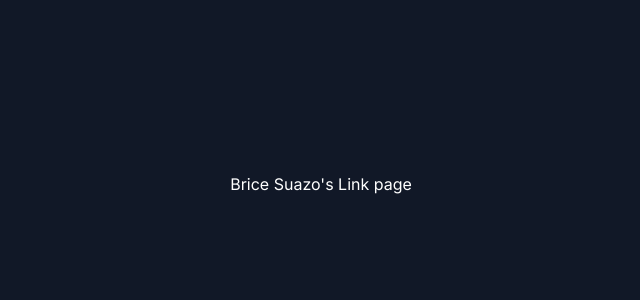
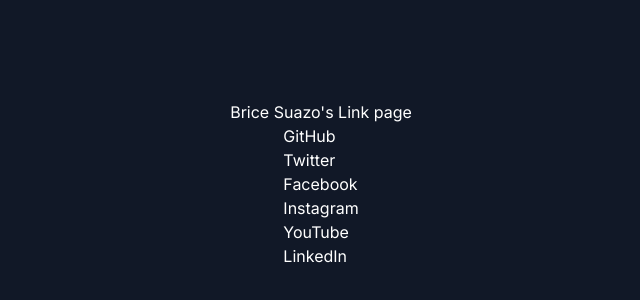
Before and after one commit to bricesuazo/link.bricesuazo.com, a Next.js app: page / in a window 1280 px wide. Shown: the part 216-516 px from the top of the page, without its empty margins (319-959 px from the left). Built offline with nearby package versions, Linux system fonts and the light colour scheme.

Commit message:
Add constants. Migrate to yarn. Add not-found home and social page.

```diff
--- a/next.config.js
+++ b/next.config.js
@@ -2,7 +2,10 @@
 const nextConfig = {
   experimental: {
     appDir: true,
+    fontLoaders: [
+      { loader: "@next/font/google", options: { subsets: ["latin"] } },
+    ],
   },
-}
+};
 
-module.exports = nextConfig
+module.exports = nextConfig;
--- a/package.json
+++ b/package.json
@@ -15,7 +15,8 @@
     "@types/react-dom": "18.0.9",
     "eslint": "8.30.0",
     "eslint-config-next": "13.0.7",
-    "next": "13.0.7",
+    "next": "13.0.6",
+    "nextjs-cors": "^2.1.2",
     "react": "18.2.0",
     "react-dom": "18.2.0",
     "typescript": "4.9.4"
--- /dev/null
+++ b/src/app/[social]/not-found.tsx
@@ -0,0 +1,3 @@
+export default function NotFound() {
+  return "Couldn't find social link";
+}
--- /dev/null
+++ b/src/app/[social]/page.tsx
@@ -0,0 +1,26 @@
+import { links } from "../../constants";
+import { notFound, redirect } from "next/navigation";
+
+const Social = ({ params: { social } }: { params: { social: string } }) => {
+  if (
+    !social ||
+    !links.find(
+      (link) => link.name.toLocaleLowerCase() === social.toLocaleLowerCase()
+    ) ||
+    links.find(
+      (link) => link.name.toLocaleLowerCase() === social.toLocaleLowerCase()
+    ) === undefined
+  ) {
+    notFound();
+  }
+
+  // redirect(
+  //   links.find(
+  //     (link) => link.name.toLocaleLowerCase() === social.toLocaleLowerCase()
+  //   )?.url!
+  // );
+
+  redirect("https://www.google.com/");
+};
+
+export default Social;
--- a/src/app/layout.tsx
+++ b/src/app/layout.tsx
@@ -9,9 +9,9 @@
   children: React.ReactNode;
 }) {
   return (
-    <html lang="en">
+    <html lang="en" className={inter.className}>
       <head />
-      <body className={inter.className}>{children}</body>
+      <body>{children}</body>
     </html>
   );
 }
--- /dev/null
+++ b/src/app/not-found.tsx
@@ -0,0 +1,3 @@
+export default function NotFound() {
+  return "Couldn't find links";
+}
--- a/src/app/page.tsx
+++ b/src/app/page.tsx
@@ -1,7 +1,23 @@
+import { links } from "../constants";
+import Link from "next/link";
+import { notFound } from "next/navigation";
+
 export default function Home() {
+  if (!links) notFound();
   return (
-    <main className="flex h-screen items-center justify-center bg-gray-900">
-      <p className="text-white">Brice Suazo&apos;s Link page</p>
+    <main className="flex h-screen flex-col items-center justify-center bg-gray-900 text-white">
+      <p className="">Brice Suazo&apos;s Link page</p>
+      <ul>
+        {links.map((link) => {
+          return (
+            <li key={link.id}>
+              <Link href={link.url} target="_blank">
+                {link.name}
+              </Link>
+            </li>
+          );
+        })}
+      </ul>
     </main>
   );
 }
--- /dev/null
+++ b/src/constants.ts
@@ -0,0 +1,8 @@
+export const links: { id: number; name: string; url: string }[] = [
+  { id: 0, name: "GitHub", url: "https://github.com/bricesuazo/" },
+  { id: 1, name: "Twitter", url: "https://twitter.com/brice_suazo" },
+  { id: 2, name: "Facebook", url: "https://www.facebook.com/bricesuazo" },
+  { id: 3, name: "Instagram", url: "https://www.instagram.com/brice_suazo/" },
+  { id: 4, name: "YouTube", url: "https://www.youtube.com/bricesuazo" },
+  { id: 5, name: "LinkedIn", url: "https://www.linkedin.com/in/bricesuazo/" },
+];
```
Also changed, not shown: 2 other files (tests, documents, lock files or other folders).
